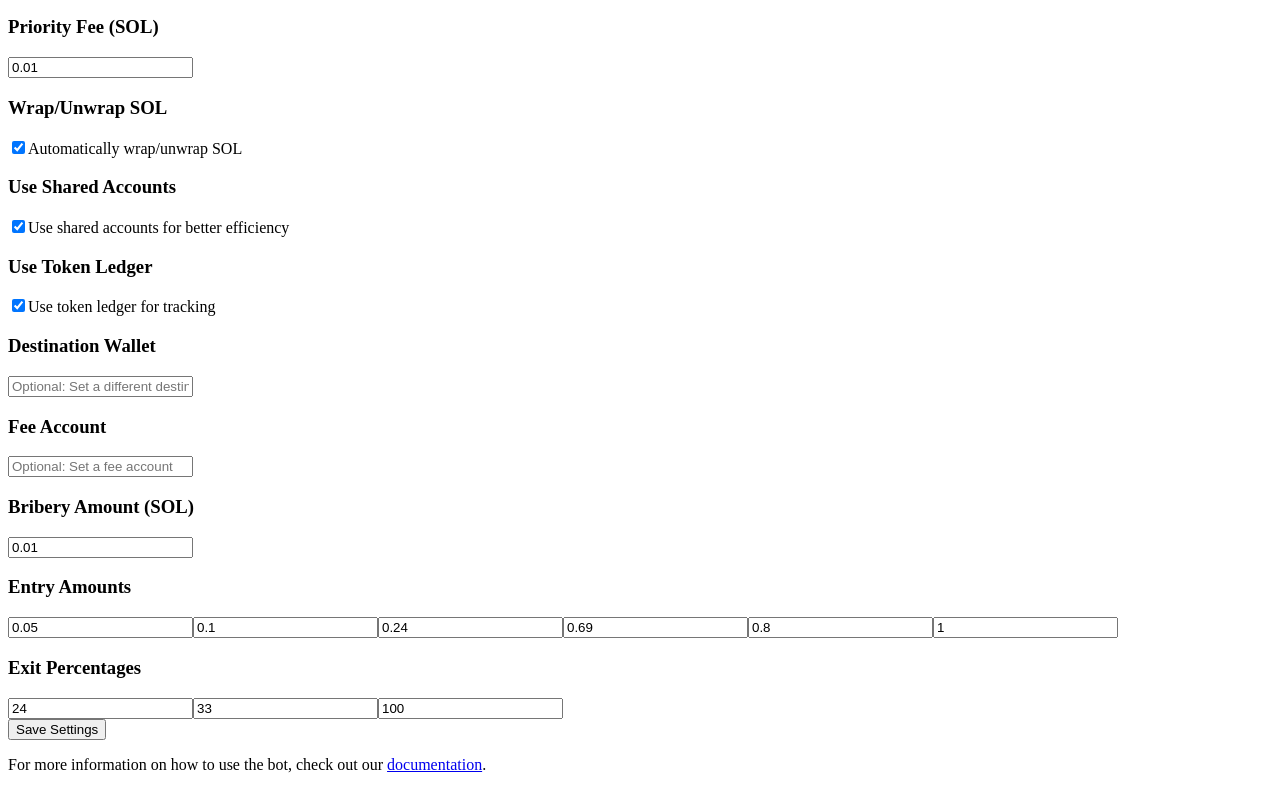
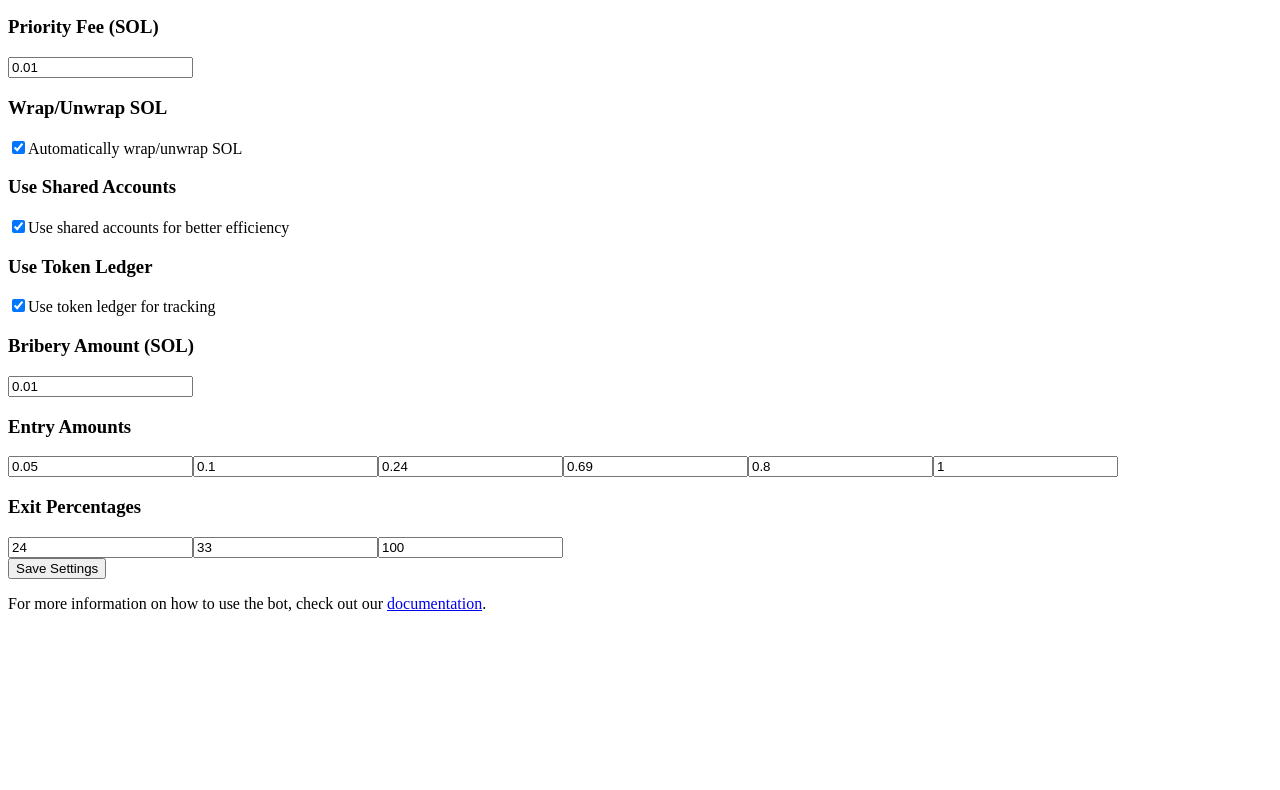
Before and after one commit to copytradecat/mono, a Next.js app: page /bot-instructions in a window 1280 px wide. Shown: the part 825-1615 px from the top of the page. After the commit the page ends 1454 px from the top, so only its background shows below. Built offline with nearby package versions, Linux system fonts and the light colour scheme; no server answers; what @jup-ag/wallet-adapter would draw is missing.

Commit message:
refactor: destinationWallet & feeAccount

```diff
--- a/src/components/BotSettings.tsx
+++ b/src/components/BotSettings.tsx
@@ -13,8 +13,6 @@ interface Settings {
   wrapUnwrapSOL: boolean;
   useSharedAccounts: boolean;
   useTokenLedger: boolean;
-  destinationWallet: string;
-  feeAccount: string;
 }
 
 const defaultSettings: Settings = {
@@ -28,9 +26,7 @@ const defaultSettings: Settings = {
   exitPercentages: [24, 33, 100],
   wrapUnwrapSOL: true,
   useSharedAccounts: true,
-  useTokenLedger: true,
-  destinationWallet: '',
-  feeAccount: '',
+  useTokenLedger: true
 };
 
 export default function BotSettings() {
@@ -166,22 +162,6 @@ export default function BotSettings() {
           className="mr-2"
         />
         <label>Use token ledger for tracking</label>
-        <h3 className="text-xl font-semibold mt-4 mb-2">Destination Wallet</h3>
-        <input
-          type="text"
-          value={settings.destinationWallet}
-          onChange={(e) => updateSetting('destinationWallet', e.target.value)}
-          className="w-full p-2 border rounded"
-          placeholder="Optional: Set a different destination wallet"
-        />
-        <h3 className="text-xl font-semibold mt-4 mb-2">Fee Account</h3>
-        <input
-          type="text"
-          value={settings.feeAccount}
-          onChange={(e) => updateSetting('feeAccount', e.target.value)}
-          className="w-full p-2 border rounded"
-          placeholder="Optional: Set a fee account"
-        />
         <h3 className="text-xl font-semibold mt-4 mb-2">Bribery Amount (SOL)</h3>
         <input
           type="number"
--- a/src/models/User.ts
+++ b/src/models/User.ts
@@ -18,8 +18,6 @@ const SettingsSchema = new mongoose.Schema({
     wrapUnwrapSOL: { type: Boolean, default: true },
     useSharedAccounts: { type: Boolean, default: true },
     useTokenLedger: { type: Boolean, default: true },
-    destinationWallet: { type: String, default: '' },
-    feeAccount: { type: String, default: '' },
 });
 
 const UserSchema = new mongoose.Schema({
--- a/src/services/jupiter.service.ts
+++ b/src/services/jupiter.service.ts
@@ -168,13 +168,12 @@ export async function getSwapTransaction(quoteResponse: QuoteResponse, userPubli
     swapRequest: {
       quoteResponse,
       userPublicKey,
-      wrapUnwrapSOL: true, // Add this to automatically wrap/unwrap SOL
+      wrapAndUnwrapSol: true, // Add this to automatically wrap/unwrap SOL
       dynamicComputeUnitLimit: settings.setSpeed === 'auto',
       prioritizationFeeLamports: settings.priorityFee * LAMPORTS_PER_SOL,
       asLegacyTransaction: false, // Use versioned transactions
       useSharedAccounts: true, // Use shared accounts for better efficiency
       useTokenLedger: true, // Use token ledger for tracking
-      destinationWallet: settings.destinationWallet || userPublicKey, // Allow setting a different destination wallet
       feeAccount: settings.feeAccount, // Optional fee account
     },
   });
```
